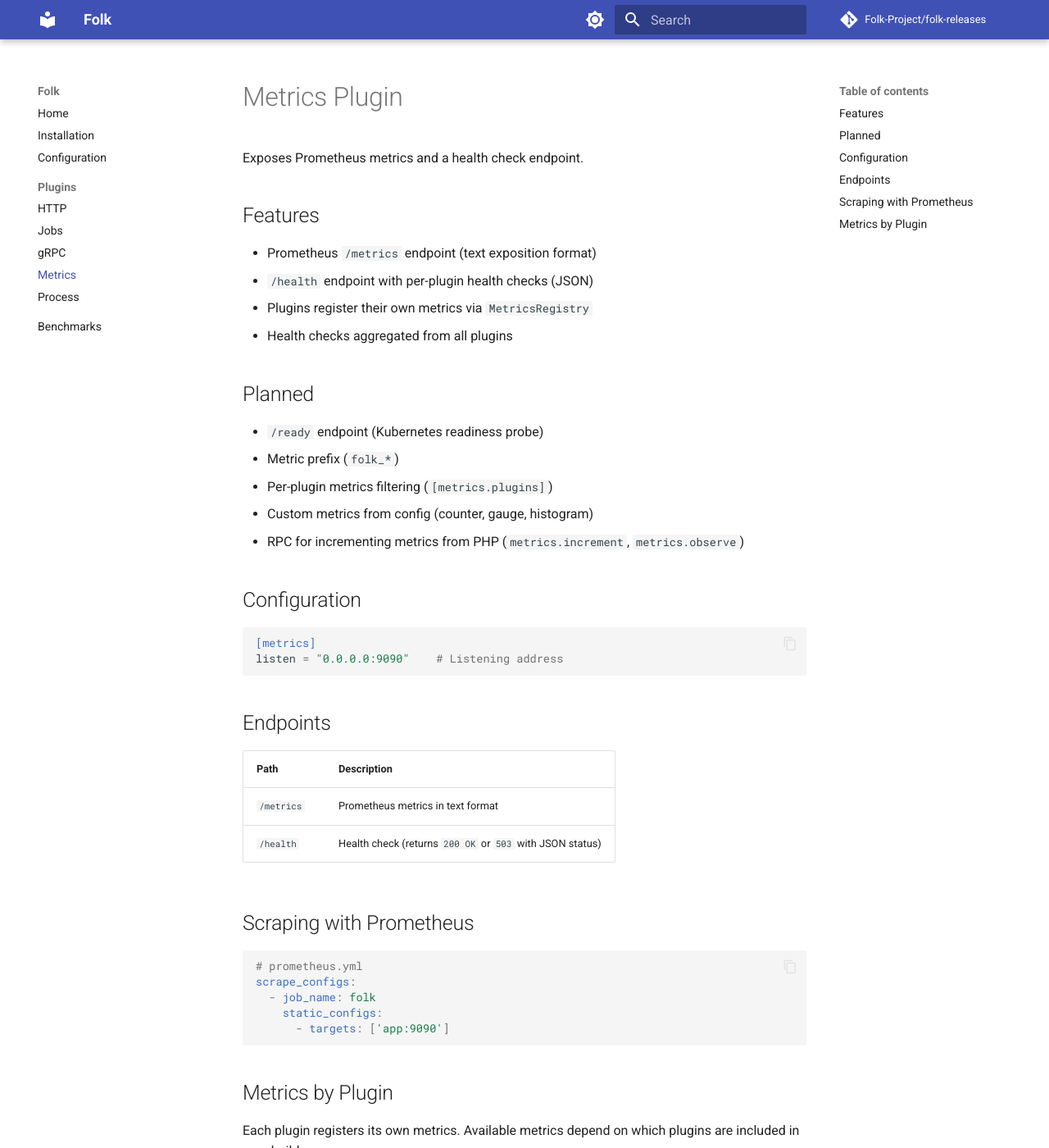
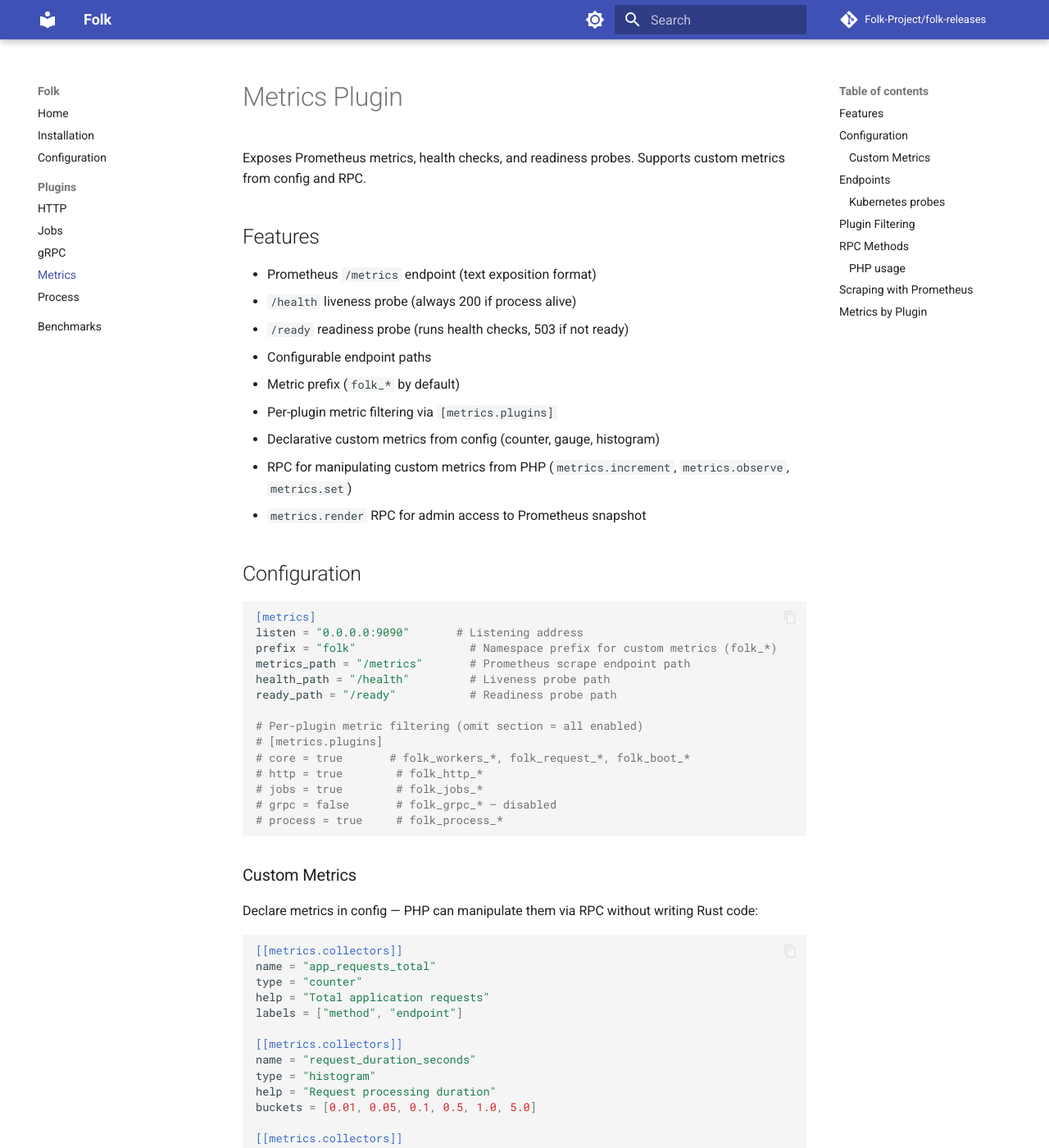
Before and after one commit to Folk-Project/folk-releases, an MkDocs documentation site: the page built from docs/plugins/metrics.md, in a window 1280 px wide and 1400 px high. Shown: the whole window at 82% size. Built offline with MkDocs 1.6.1 and Material for MkDocs 9.7.7, drawn with Linux system fonts in a browser that asks for light colours; comment, search, counter and statistics services are not loaded; some of the changed text lies outside the part shown.

Commit message:
docs: update for phase 30 (gRPC) and phase 31 (metrics)
- metrics.md: full rewrite — /ready, custom metrics, plugin filtering, RPC
- grpc.md: TLS, keepalive, message limits, health checking, compression, metrics
- RELEASE_NOTES.md: add gRPC 0.2.2 and metrics 0.2.1 entries
- configuration.md: expanded metrics and gRPC in complete example

Co-Authored-By: Claude Opus 4.6 (1M context) <noreply@anthropic.com>

````diff
--- a/docs/plugins/metrics.md
+++ b/docs/plugins/metrics.md
@@ -1,35 +1,134 @@
 # Metrics Plugin
 
-Exposes Prometheus metrics and a health check endpoint.
+Exposes Prometheus metrics, health checks, and readiness probes. Supports custom metrics from config and RPC.
 
 ## Features
 
 - Prometheus `/metrics` endpoint (text exposition format)
-- `/health` endpoint with per-plugin health checks (JSON)
-- Plugins register their own metrics via `MetricsRegistry`
-- Health checks aggregated from all plugins
-
-## Planned
-
-- `/ready` endpoint (Kubernetes readiness probe)
-- Metric prefix (`folk_*`)
-- Per-plugin metrics filtering (`[metrics.plugins]`)
-- Custom metrics from config (counter, gauge, histogram)
-- RPC for incrementing metrics from PHP (`metrics.increment`, `metrics.observe`)
+- `/health` liveness probe (always 200 if process alive)
+- `/ready` readiness probe (runs health checks, 503 if not ready)
+- Configurable endpoint paths
+- Metric prefix (`folk_*` by default)
+- Per-plugin metric filtering via `[metrics.plugins]`
+- Declarative custom metrics from config (counter, gauge, histogram)
+- RPC for manipulating custom metrics from PHP (`metrics.increment`, `metrics.observe`, `metrics.set`)
+- `metrics.render` RPC for admin access to Prometheus snapshot
 
 ## Configuration
 
 ```toml
 [metrics]
-listen = "0.0.0.0:9090"    # Listening address
+listen = "0.0.0.0:9090"       # Listening address
+prefix = "folk"                 # Namespace prefix for custom metrics (folk_*)
+metrics_path = "/metrics"       # Prometheus scrape endpoint path
+health_path = "/health"         # Liveness probe path
+ready_path = "/ready"           # Readiness probe path
+
+# Per-plugin metric filtering (omit section = all enabled)
+# [metrics.plugins]
+# core = true       # folk_workers_*, folk_request_*, folk_boot_*
+# http = true        # folk_http_*
+# jobs = true        # folk_jobs_*
+# grpc = false       # folk_grpc_* — disabled
+# process = true     # folk_process_*
 ```
+
+### Custom Metrics
+
+Declare metrics in config — PHP can manipulate them via RPC without writing Rust code:
+
+```toml
+[[metrics.collectors]]
+name = "app_requests_total"
+type = "counter"
+help = "Total application requests"
+labels = ["method", "endpoint"]
+
+[[metrics.collectors]]
+name = "request_duration_seconds"
+type = "histogram"
+help = "Request processing duration"
+buckets = [0.01, 0.05, 0.1, 0.5, 1.0, 5.0]
+
+[[metrics.collectors]]
+name = "queue_depth"
+type = "gauge"
+help = "Current queue depth"
+```
+
+Supported types: `counter`, `gauge`, `histogram`.
+
+The `prefix` is prepended to custom metric names: with `prefix = "folk"`, a collector named `app_requests_total` becomes `folk_app_requests_total` in Prometheus output.
 
 ## Endpoints
 
 | Path | Description |
 |------|-------------|
-| `/metrics` | Prometheus metrics in text format |
-| `/health` | Health check (returns `200 OK` or `503` with JSON status) |
+| `/metrics` | Prometheus metrics in text exposition format |
+| `/health` | Liveness probe — always 200 if process is alive |
+| `/ready` | Readiness probe — 200 if all health checks pass, 503 otherwise |
+
+### Kubernetes probes
+
+```yaml
+livenessProbe:
+  httpGet:
+    path: /health
+    port: 9090
+readinessProbe:
+  httpGet:
+    path: /ready
+    port: 9090
+```
+
+`/health` is a simple liveness check — returns 200 as long as the process is running.
+
+`/ready` runs all registered health checks (from all plugins) and returns:
+
+- `200 OK` with `{"status":"ready","checks":{...}}` when all pass
+- `503 Service Unavailable` with `{"status":"not_ready","checks":{...}}` when any check fails
+
+## Plugin Filtering
+
+Disable specific plugin metrics without removing the plugin:
+
+```toml
+[metrics.plugins]
+grpc = false    # hide folk_grpc_* from /metrics output
+```
+
+If the `[metrics.plugins]` section is omitted, all metrics are included. Only explicitly set `false` disables a plugin's metrics.
+
+## RPC Methods
+
+| Method | Payload | Description |
+|--------|---------|-------------|
+| `metrics.increment` | `{name, labels?, value?}` | Increment a custom counter (default value=1) |
+| `metrics.observe` | `{name, labels?, value}` | Observe a histogram value |
+| `metrics.set` | `{name, labels?, value}` | Set a gauge value |
+| `metrics.render` | — | Return Prometheus text snapshot |
+
+### PHP usage
+
+```php
+// Increment a counter
+folk_call('metrics.increment', json_encode([
+    'name' => 'app_requests_total',
+    'labels' => ['GET', '/api/users'],
+]));
+
+// Observe histogram
+folk_call('metrics.observe', json_encode([
+    'name' => 'request_duration_seconds',
+    'value' => 0.123,
+]));
+
+// Set gauge
+folk_call('metrics.set', json_encode([
+    'name' => 'queue_depth',
+    'value' => 42,
+]));
+```
 
 ## Scraping with Prometheus
 
@@ -47,8 +146,8 @@ Each plugin registers its own metrics. Available metrics depend on which plugins
 
 | Plugin | Metrics |
 |--------|---------|
-| **core** | `folk_workers_total`, `folk_request_dispatch_total`, `folk_request_dispatch_duration_seconds`, `folk_worker_restarts_total`, `folk_request_queue_size` |
-| **http** | `folk_http_requests_total`, `folk_http_request_duration_seconds`, `folk_http_active_connections`, `folk_http_errors_total` |
-| **jobs** | `folk_jobs_pushed_total`, `folk_jobs_processed_total`, `folk_jobs_processing_duration_seconds`, `folk_jobs_queue_depth` |
-| **grpc** | `folk_grpc_requests_total`, `folk_grpc_request_duration_seconds`, `folk_grpc_active_streams` |
-| **process** | `folk_process_up`, `folk_process_restarts_total`, `folk_process_uptime_seconds` |
+| **grpc** | `folk_grpc_requests_total`, `folk_grpc_request_duration_seconds`, `folk_grpc_message_sent_bytes`, `folk_grpc_message_received_bytes`, `folk_grpc_active_streams`, `folk_grpc_errors_total` |
+| **jobs** | `folk_jobs_pushed_total`, `folk_jobs_processed_total`, `folk_jobs_processing_duration_seconds`, `folk_jobs_retries_total`, `folk_jobs_dead_letter_total`, `folk_jobs_active` |
+| **core** | `folk_workers_total`, `folk_request_dispatch_total`, `folk_request_dispatch_duration_seconds`, `folk_worker_restarts_total`, `folk_request_queue_size` (planned) |
+| **http** | `folk_http_requests_total`, `folk_http_request_duration_seconds`, `folk_http_active_connections`, `folk_http_errors_total` (planned) |
+| **process** | `folk_process_up`, `folk_process_restarts_total`, `folk_process_uptime_seconds` (planned) |
````
Also changed, not shown: RELEASE_NOTES.md (+21 -2 lines), docs/configuration.md (+10 -0 lines), docs/plugins/grpc.md (+93 -10 lines).
